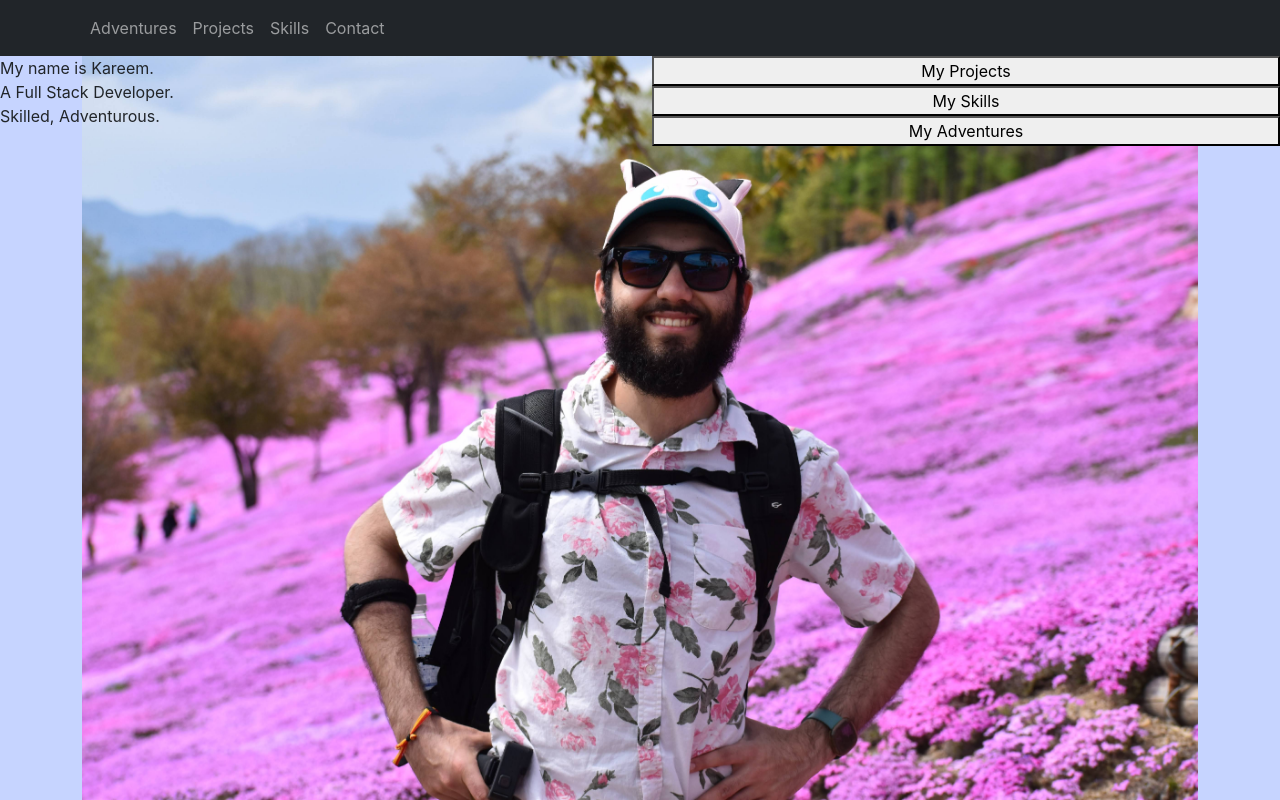
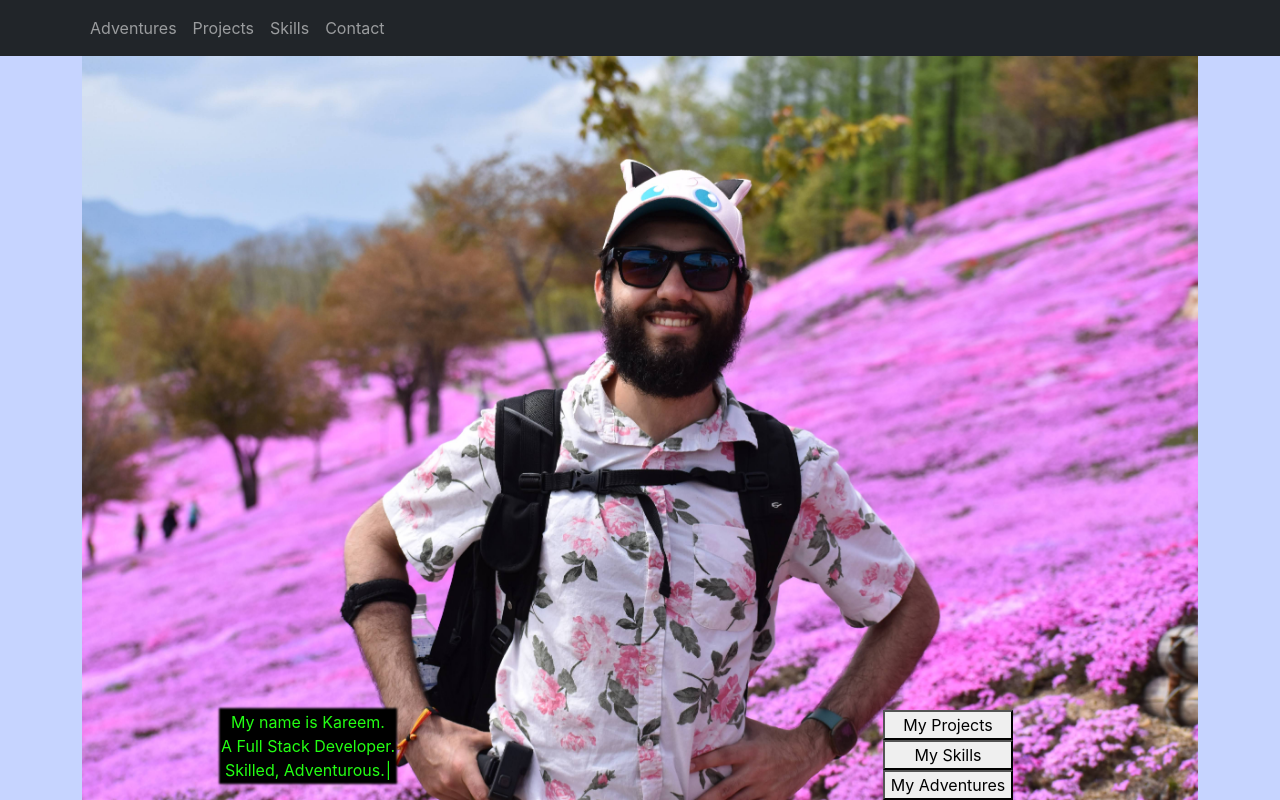
Before and after one commit to CSG55/kareem-portfolio, a React (Create React App) app in the folder kareem-portfolio/: page / in a window 1280 px wide. Built offline with nearby package versions, Linux system fonts and the light colour scheme.

Commit message:
experimenting with typewriter effect for portfolio frontpage text

```diff
--- a/kareem-portfolio/package.json
+++ b/kareem-portfolio/package.json
@@ -13,6 +13,7 @@
     "react-router": "^6.14.2",
     "react-scripts": "5.0.1",
     "sass": "^1.64.2",
+    "typewriter-effect": "^2.20.1",
     "web-vitals": "^2.1.4"
   },
   "scripts": {
--- a/kareem-portfolio/src/components/App.js
+++ b/kareem-portfolio/src/components/App.js
@@ -1,5 +1,6 @@
 import logo from '../logo.svg';
 import '../styles/App.scss';
+import '../styles/vendor.scss';
 import NavBar from "./NavBar";
 import PortfolioDashboard from "./PortfolioDashboard";
 
--- a/kareem-portfolio/src/components/PortfolioDashboard.js
+++ b/kareem-portfolio/src/components/PortfolioDashboard.js
@@ -1,6 +1,7 @@
 import React from 'react';
 import {Col, Row} from "react-bootstrap";
-// import profileImage from '/images/kareem-pic-hokkaido.jpg'
+import Typewriter from 'typewriter-effect';
+
 const SummaryBlock = (name, content) =>
     <span>
         <strong> {name}: </strong> <span>{content}</span>
@@ -10,15 +11,31 @@ function PortfolioDashboard() {
     return (
         <div className="portfolio-dashboard"
         >
-            <Row>
-                <Col>
-                    <div style={{textAlign:'left'}}>
-                        My name is Kareem.<br/>
-                        A Full Stack Developer.<br/>
-                        Skilled, Adventurous.
-                    </div>
+            <Row className={'dashboard-footer-row'}>
+                <Col className={'d-flex justify-content-center'}>
+                    {/*<div style={{textAlign:'left'}}>*/}
+                    {/*    My name is Kareem.<br/>*/}
+                    {/*    A Full Stack Developer.<br/>*/}
+                    {/*    Skilled, Adventurous.*/}
+                    {/*</div>*/}
+                    <Typewriter
+                        options={{
+                            autoStart: true,
+                            loop: false,
+                            delay: 40,
+                            pauseFor: 0,
+                            stop:false,
+                        }}
+                        onInit={(typewriter) => {
+                            typewriter
+                                .typeString(`My name is Kareem.`)
+                                .typeString(`<br/>A Full Stack Developer.`)
+                                .typeString(`<br/>Skilled, Adventurous.`)
+                                .start()
+                        }}
+                    />
                 </Col>
-                <Col>
+                <Col className={'d-flex justify-content-center'}>
                     <div className={'btn-container'}>
                         <button>My Projects</button>
                         <button>My Skills</button>
--- a/kareem-portfolio/src/styles/App.scss
+++ b/kareem-portfolio/src/styles/App.scss
@@ -47,6 +47,13 @@
   background-position: center;
   background-color: $background-theme;
 
+  & .dashboard-footer-row {
+    position: absolute;
+    width: 100%;
+    bottom: 0;
+    left: 0;
+    right: 0;
+  }
 }
 
 .navbar{
--- /dev/null
+++ b/kareem-portfolio/src/styles/vendor.scss
@@ -0,0 +1,9 @@
+@import 'variables';
+
+.Typewriter {
+  background-color: black;
+  color: #23ff13;
+  position: absolute;
+  width: fit-content;
+  box-shadow: 0px 0px 2px 2px black;
+}
```
Also changed, not shown: 1 other file (tests, documents, lock files or other folders).
